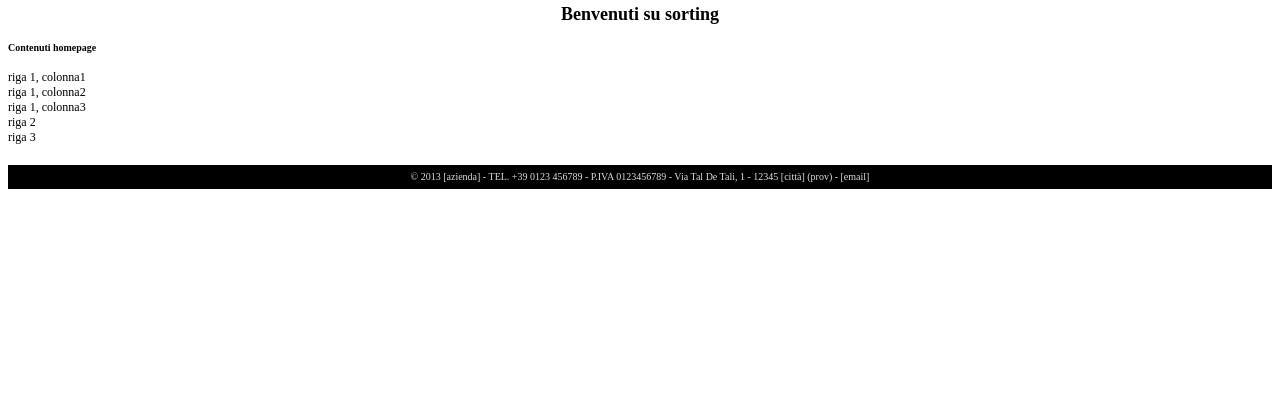
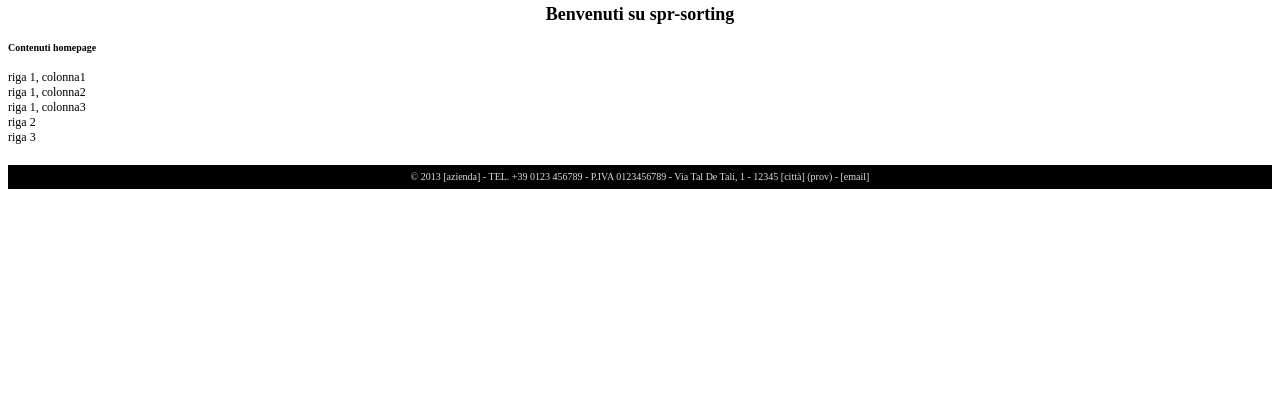
Before and after one commit to cambieri/spr-sorting, a Django app: page / in a window 1280 px wide. Shown: the part 386-800 px from the top of the page. Run offline with Django 3.2, Linux system fonts and the light colour scheme; some libraries are stand-ins or nearby versions.

Commit message:
Tolto bug da fabfile, modifica di prova su index

```diff
--- a/fabfile/__init__.py
+++ b/fabfile/__init__.py
@@ -106,9 +106,9 @@ def prepare_deploy():
         local("python2 ./manage.py test main")
     with lcd('/home/workspace-django/projects/spr-sorting'):
         local('git checkout master')
-        local('django-admin.py schemamigration main --auto')
-        local('django-admin.py migrate')
         with settings(warn_only = True):
+            local('django-admin.py schemamigration main --auto')
+            local('django-admin.py migrate')
             local('git add -A && git commit')
         local('git push')
         local('git checkout {0}'.format(config[env.environment]['git']['branch_name']))
--- a/sorting/apps/main/templates/index.html
+++ b/sorting/apps/main/templates/index.html
@@ -8,7 +8,7 @@
 
 {# Content of the page #}
 {% block inner_markup %}
-					<div class="title">Benvenuti su sorting</div>
+					<div class="title">Benvenuti su spr-sorting</div>
 					<h5>Contenuti homepage</h5>
 					<div class="row">
 						<div class="span4">riga 1, colonna1</div>
```
